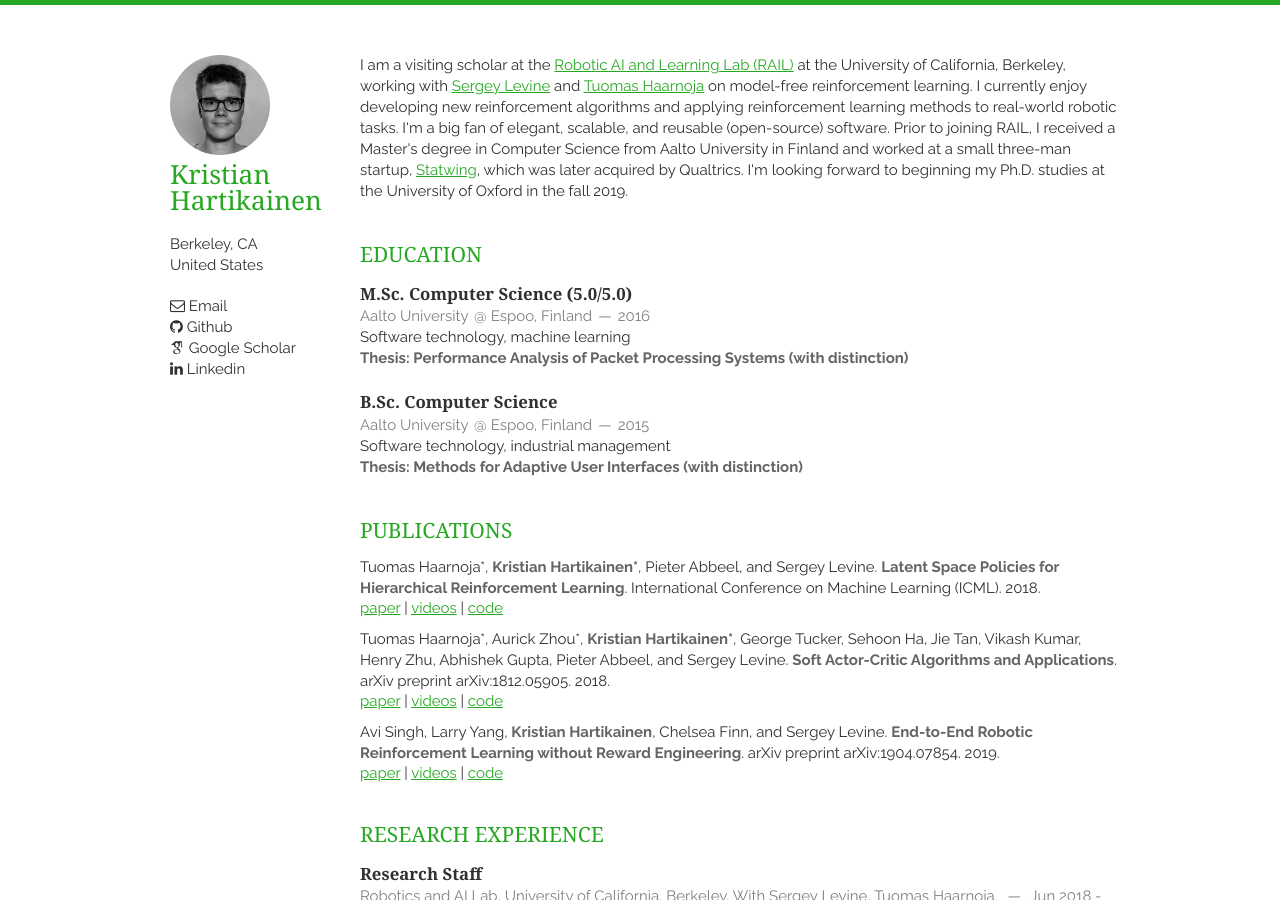
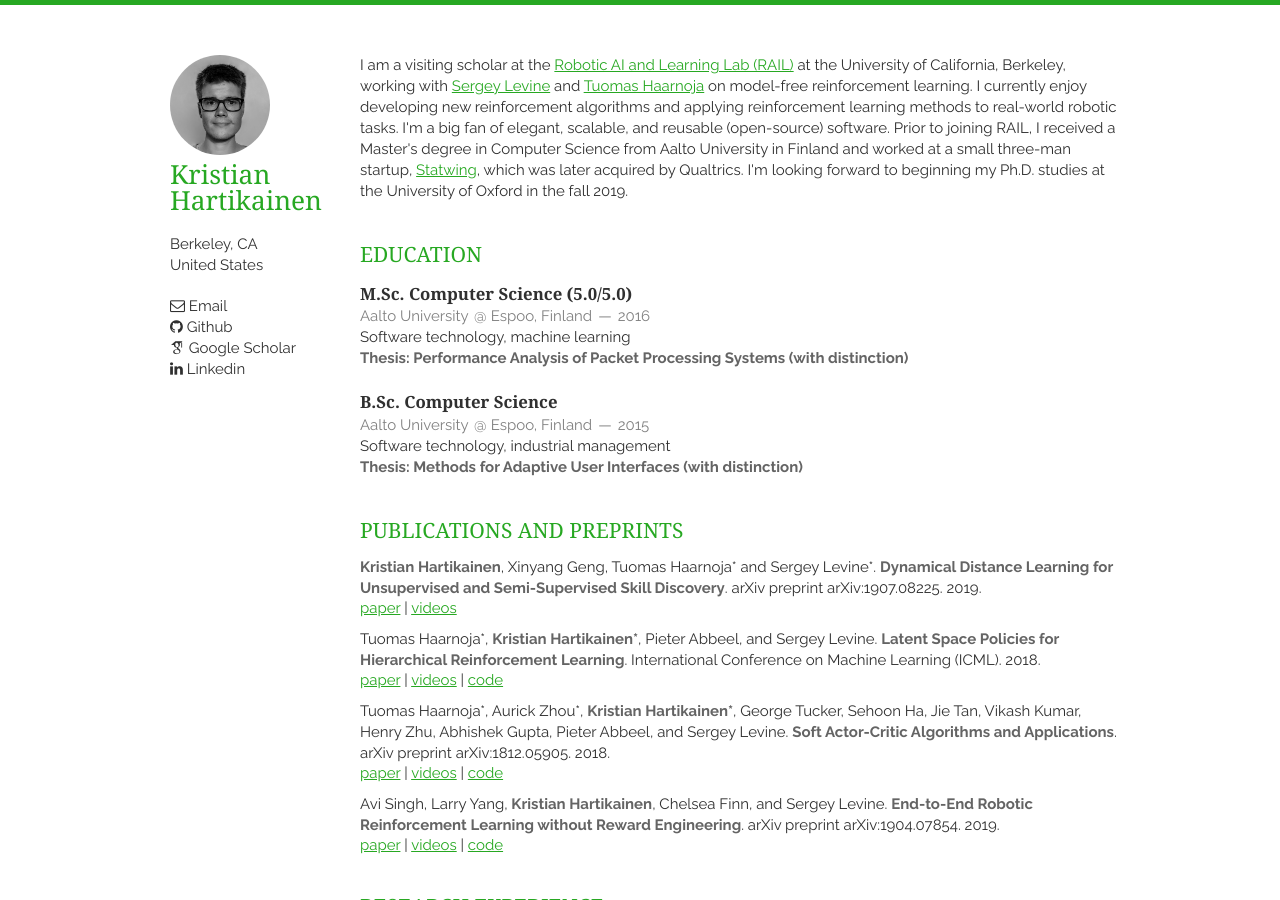
Before and after one commit to hartikainen/hartikainen.github.io, a Jekyll site: the page built from index.html, in a window 1280 px wide and 900 px high. Built offline with Jekyll 4.4.1, drawn with Linux system fonts in a browser that asks for light colours; nearby versions of some CDN libraries; some web fonts are replaced; the list of posts is cut into pages by our own code.

Commit message:
Add DDL paper to publications

```diff
--- a/_data/publications.yaml
+++ b/_data/publications.yaml
@@ -1,3 +1,12 @@
+- hartikainen2019dynamical:
+  title: Dynamical Distance Learning for Unsupervised and Semi-Supervised Skill Discovery
+  author: <em>Kristian Hartikainen</em>, Xinyang Geng, Tuomas Haarnoja* and Sergey Levine*
+  journal: arXiv preprint arXiv:1907.08225
+  year: 2019
+  paper_url: https://arxiv.org/abs/1907.08225
+  video_url: https://sites.google.com/view/skills-via-distance-learning
+  code_url: null
+
 - haarnoja2018latent:
   title: Latent Space Policies for Hierarchical Reinforcement Learning
   author: Tuomas Haarnoja*, <em>Kristian Hartikainen*</em>, Pieter Abbeel, and Sergey Levine
--- a/_includes/publications.html
+++ b/_includes/publications.html
@@ -1,10 +1,10 @@
 <section class="thirteen columns publications">
-  <h1>Publications</h1>
+  <h1>Publications and Preprints</h1>
   <ul>
   {% for publication in site.data.publications %}
     <li>
       <p>{{ publication.author }}. <em>{{ publication.title }}</em>. {{ publication.journal }}. {{ publication.year }}.</p>
-      <a href={{ publication.paper_url }}>paper</a> | <a href={{ publication.video_url }}>videos</a> | <a href={{ publication.code_url }}>code</a>
+      <a href={{ publication.paper_url }}>paper</a> | <a href={{ publication.video_url }}>videos</a> {% if publication.code_url != null %} | <a href={{ publication.code_url }}>code</a> {% endif %}
     </li>
   {% endfor %}
   </ul>
```
